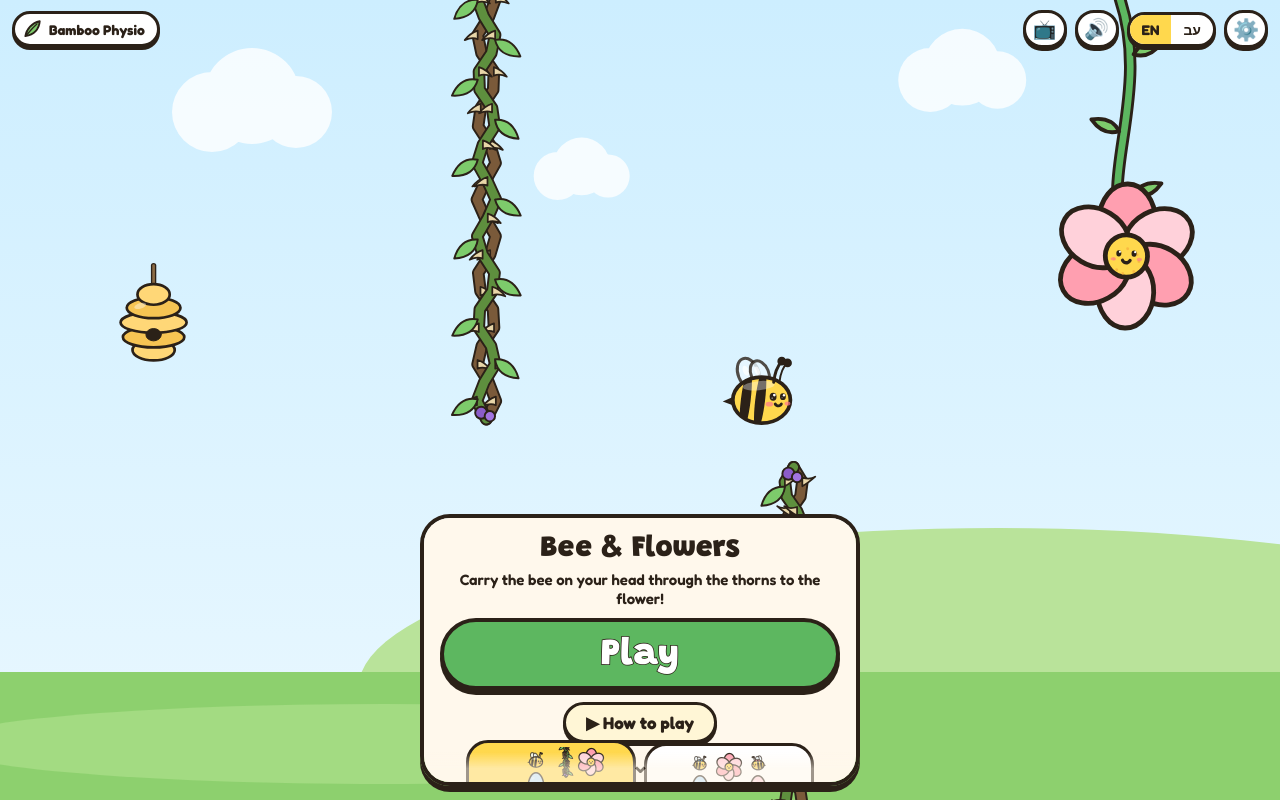
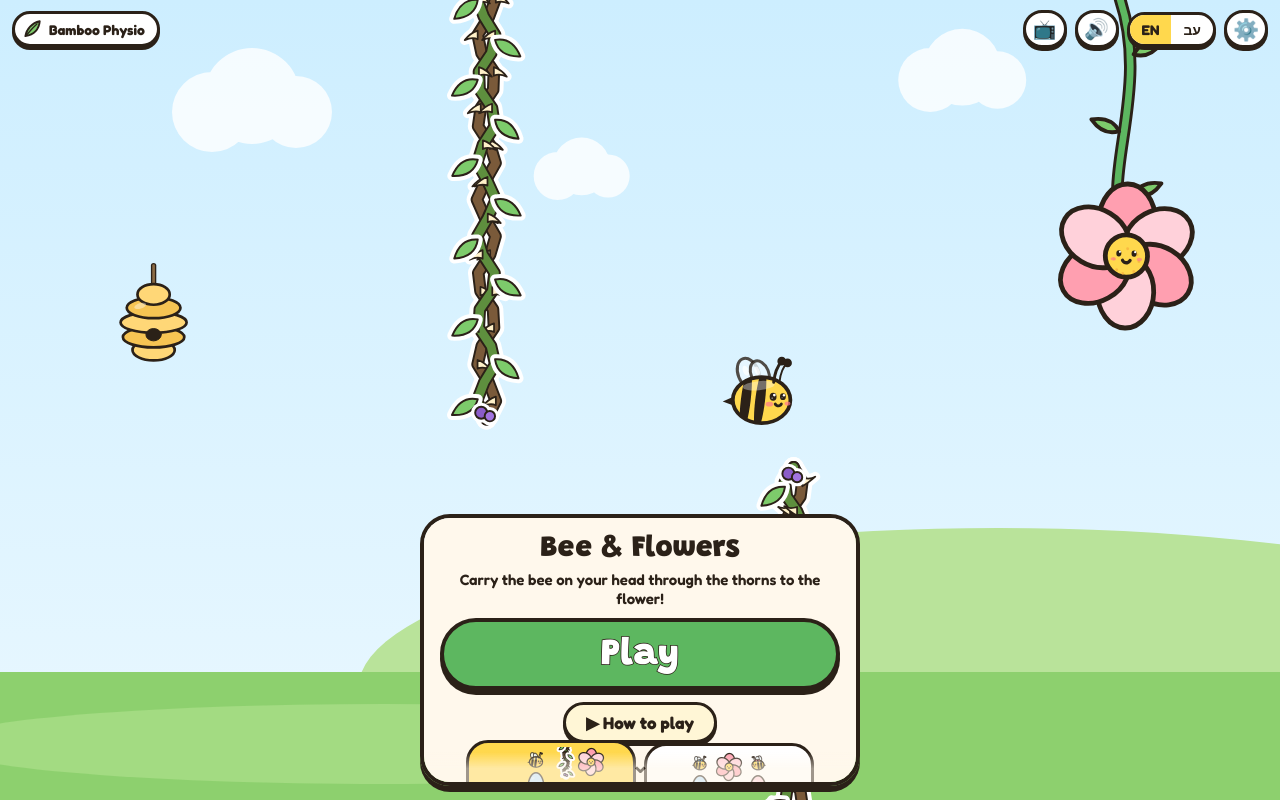
Before and after one commit to emurinas15/games, a plain HTML site: page bee/index.html in a window 1280 px wide. Drawn offline with Linux system fonts and the light colour scheme; no server answers; animation ran at ten frames a second; a web font is replaced by a local one.

Commit message:
Bee & Flowers: scores, clock and level moved to the bottom corners (middle stays free for the child); white outline around thorn plants for contrast on green/brown backgrounds
Co-Authored-By: Claude Opus 5.5 <noreply@anthropic.com>
Claude-Session: https://claude.ai/code/session_01SbASR3cyj9kSNsmsixv6BZ

```diff
--- a/bee/art.js
+++ b/bee/art.js
@@ -191,24 +191,28 @@ export function drawThorns(c, x, y0, y1, w, t, from = 'top') {
   c.save(); c.lineCap = 'round'; c.lineJoin = 'round';
   const len = y1 - y0, lw = Math.max(3, w * .09), n = Math.max(2, Math.round(len / (w * .9)));
   const stem = ph => { const p = []; for (let i = 0; i <= 24; i++) { const k = i / 24, y = y0 + len * k; p.push([x + Math.sin(k * n * Math.PI + ph + Math.sin(t * 1.3) * .15) * w * .22, y]); } return p; };
-  for (const [ph, col] of [[0, '#7A5A3A'], [Math.PI, '#5E8F3E']]) {
-    const pts = stem(ph);
+  // 21 Nov (Edgar): a white outline around the whole plant so it stands out on green and brown backgrounds
+  const W2 = Math.max(4, w * .09), thornPath = (a, b, side) => { const th = new Path2D(), s = w * .2;
+    th.moveTo(a, b - s * .5); th.quadraticCurveTo(a + side * s * .9, b - s * .2, a + side * s * 1.5, b + (from === 'top' ? s * .6 : -s * .6)); th.quadraticCurveTo(a + side * s * .6, b + s * .2, a, b + s * .5); th.closePath(); return th; };
+  const stems = [[0, '#7A5A3A'], [Math.PI, '#5E8F3E']].map(([ph, col]) => [stem(ph), col]);
+  c.strokeStyle = '#fff';
+  for (const [pts] of stems) {
+    c.lineWidth = w * .2 + lw + W2 * 2; c.beginPath(); pts.forEach(([a, b], i) => i ? c.lineTo(a, b) : c.moveTo(a, b)); c.stroke();
+    for (let i = 1; i < 24; i += 2) { const [a, b] = pts[i]; c.lineWidth = Math.max(1.6, lw * .45) + W2 * 2; c.stroke(thornPath(a, b, i % 4 === 1 ? 1 : -1)); }
+  }
+  for (const [pts, col] of stems) {
     c.strokeStyle = INK; c.lineWidth = w * .2 + lw; c.beginPath(); pts.forEach(([a, b], i) => i ? c.lineTo(a, b) : c.moveTo(a, b)); c.stroke();
     c.strokeStyle = col; c.lineWidth = w * .2; c.stroke();
-    // thorns
-    for (let i = 1; i < 24; i += 2) {
-      const [a, b] = pts[i], side = (i % 4 === 1 ? 1 : -1), th = new Path2D(), s = w * .2;
-      th.moveTo(a, b - s * .5); th.quadraticCurveTo(a + side * s * .9, b - s * .2, a + side * s * 1.5, b + (from === 'top' ? s * .6 : -s * .6)); th.quadraticCurveTo(a + side * s * .6, b + s * .2, a, b + s * .5); th.closePath();
-      sticker(c, th, '#E8D6A8', Math.max(1.6, lw * .45));
-    }
+    for (let i = 1; i < 24; i += 2) { const [a, b] = pts[i]; sticker(c, thornPath(a, b, i % 4 === 1 ? 1 : -1), '#FFF1C9', Math.max(1.6, lw * .45)); }
   }
   // a few leaves and a berry so it reads as a plant
   for (let i = 0; i < n; i++) {
     const ly = y0 + len * (i + .5) / n, d = i % 2 ? 1 : -1, p = new Path2D();
     c.save(); c.translate(x + d * w * .2, ly); c.rotate(d * .6 + Math.sin(t * 2 + i) * .08); c.scale(d, 1);
-    p.moveTo(0, 0); p.quadraticCurveTo(w * .3, -w * .28, w * .7, 0); p.quadraticCurveTo(w * .3, w * .28, 0, 0); sticker(c, p, '#7DCB6B', Math.max(1.6, lw * .5)); c.restore();
+    p.moveTo(0, 0); p.quadraticCurveTo(w * .3, -w * .28, w * .7, 0); p.quadraticCurveTo(w * .3, w * .28, 0, 0); c.strokeStyle = '#fff'; c.lineWidth = Math.max(1.6, lw * .5) + W2 * 2; c.stroke(p); sticker(c, p, '#7DCB6B', Math.max(1.6, lw * .5)); c.restore();
   }
   const by = from === 'top' ? y1 - w * .15 : y0 + w * .15;
+  c.fillStyle = '#fff'; c.fill(ell(x - w * .12, by, w * .14 + W2, w * .14 + W2)); c.fill(ell(x + w * .08, by + w * .08, w * .12 + W2, w * .12 + W2));
   sticker(c, ell(x - w * .12, by, w * .14, w * .14), '#8B5CC9', Math.max(1.6, lw * .5)); sticker(c, ell(x + w * .08, by + w * .08, w * .12, w * .12), '#A274E0', Math.max(1.6, lw * .5));
   c.restore();
 }
--- a/bee/index.html
+++ b/bee/index.html
@@ -520,11 +520,15 @@ function render(dt){
   else if(state==='play'||state==='over'){
     if(state==='play'&&elapsed<.9)bigText(u.go,W/2,H*.3,Math.min(110,H*.17),'#FFD84D',1+.3*Math.max(0,1-elapsed*4));
     const left=Math.max(0,Math.ceil(ROUND-elapsed));
-    if(state==='play')G?bubble('🎯 '+G,W/2,64+fs*.2,fs,'#FFF1B8'):bubble('⏱ '+left,W/2,64+fs*.2,fs,left<=10?'#FFE3E8':'#fff');
+    // scores live in the bottom corners so the middle of the picture stays free for the child (21 Nov, Edgar)
+    const pw=t=>{ctx.save();ctx.font=`700 ${fs}px Fredoka,sans-serif`;const w=ctx.measureText(t).width+fs*1.4;ctx.restore();return w;};
+    const at=(t,side,y,f,fill)=>{const w=pw(t),x=side<0?LEFT0+w/2:W-12-w/2;bubble(t,x,y,f,fill);},LEFT0=86,row=fs*2.35,y0=H-fs*1.25-8;
+    const clockT=G?'🎯 '+G:'⏱ '+left,clockF=G?'#FFF1B8':left<=10?'#FFE3E8':'#fff';
     const cols=mode==='duo'?['#DDF3FF','#FFE3E8']:['#FFF3C4'];
-    players.forEach((P,k)=>{const pk=Math.max(0,1-(tNow-P.pop)*3),x=mode==='duo'?W/2+(k?1:-1)*fs*5.2:W/2+fs*4.6,y=64+fs*.2;
-      ctx.save();ctx.translate(x,y);ctx.scale(1+.35*pk,1+.35*pk);ctx.translate(-x,-y);bubble('🌼 '+P.score,x,y,fs,cols[k]);ctx.restore();
-      if(mode==='solo')bubble(u.level(P.level),W/2-fs*4.8,y,fs*.8);});
+    players.forEach((P,k)=>{const pk=Math.max(0,1-(tNow-P.pop)*3),side=mode==='duo'?(k?1:-1):1,t='🌼 '+P.score,w=pw(t),x=side<0?LEFT0+w/2:W-12-w/2;
+      ctx.save();ctx.translate(x,y0);ctx.scale(1+.35*pk,1+.35*pk);ctx.translate(-x,-y0);bubble(t,x,y0,fs,cols[k]);ctx.restore();});
+    if(state==='play')at(clockT,1,y0-row,fs,clockF);
+    if(mode==='solo'&&players[0])at(u.level(players[0].level),1,y0-row*2,fs*.8);
   }
   drawPops(dt);
 }
```
